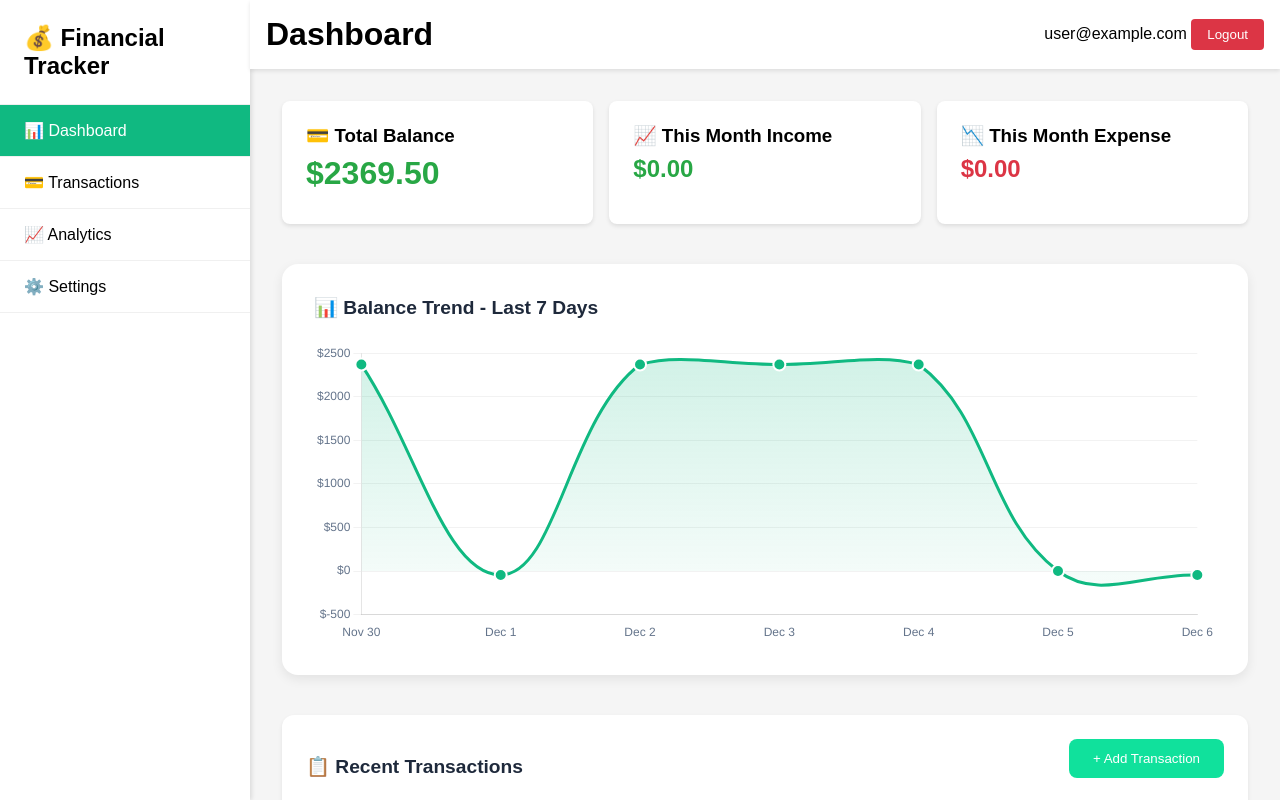
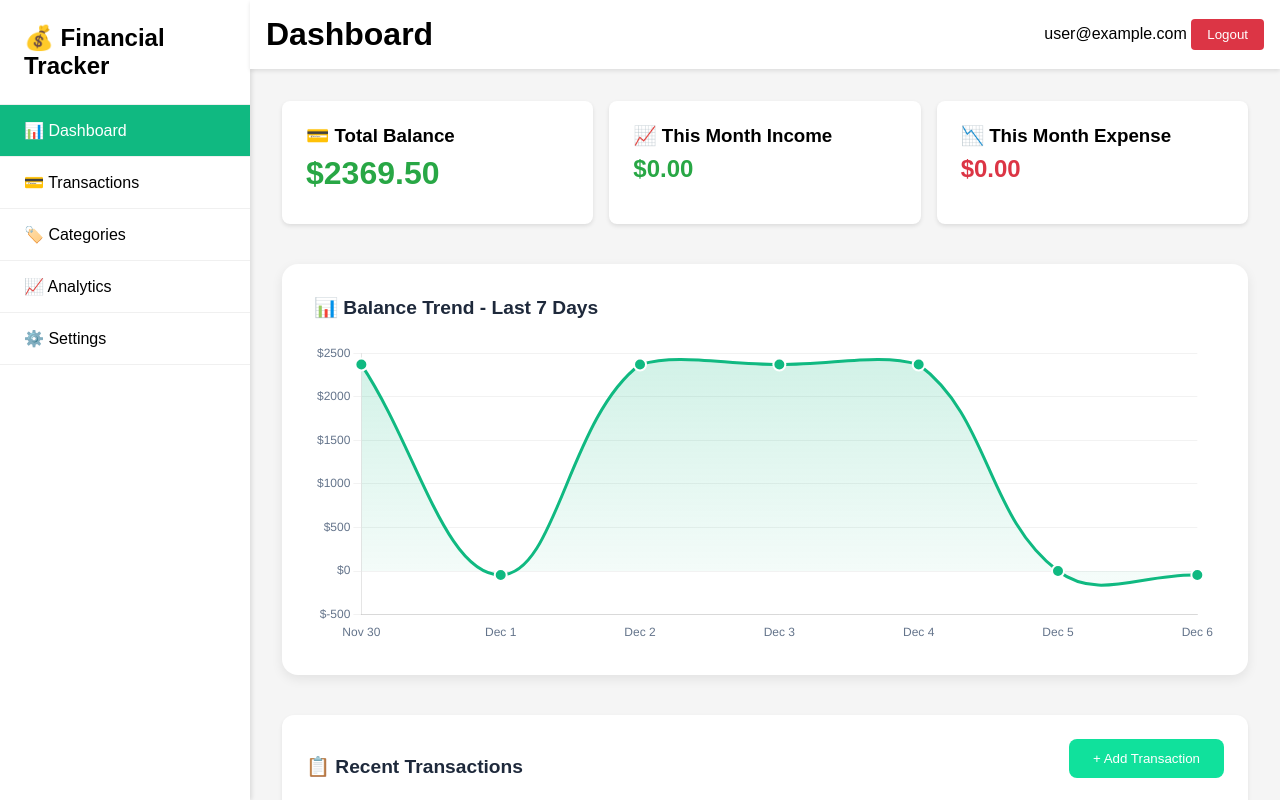
Before and after one commit to graceniyigena34/Capstone-personal-financial-tracker-Project-JS-Firebase-Pre---Demo-, a plain HTML site: page dashboard.html in a window 1280 px wide. Shown: the top 800 px of the page. Drawn offline with nearby package versions, Linux system fonts and the light colour scheme.

Commit message:
added the another navigation categories

```diff
--- a/dashboard.html
+++ b/dashboard.html
@@ -427,6 +427,7 @@
         <ul class="nav-menu">
             <li class="nav-item active" onclick="showSection('dashboard')">📊 Dashboard</li>
             <li class="nav-item" onclick="showSection('transactions')">💳 Transactions</li>
+            <li class="nav-item" onclick="showSection('categories')">🏷️ Categories</li>
             <li class="nav-item" onclick="showSection('analytics')">📈 Analytics</li>
             <li class="nav-item" onclick="showSection('settings')">⚙️ Settings</li>
         </ul>
@@ -527,6 +528,14 @@
                 <div class="transaction-box">
                     <h3>💳 All Transactions</h3>
                     <div id="transactionList"></div>
+                </div>
+            </div>
+
+            <!-- Categories Section -->
+            <div id="categories" class="content-section">
+                <div class="card">
+                    <h3>🏷️ Categories</h3>
+                    <p>Manage your transaction categories here.</p>
                 </div>
             </div>
 
@@ -854,6 +863,7 @@
             const titles = {
                 dashboard: 'Dashboard',
                 transactions: 'Transactions',
+                categories: 'Categories',
                 analytics: 'Analytics',
                 settings: 'Settings'
             };
```
